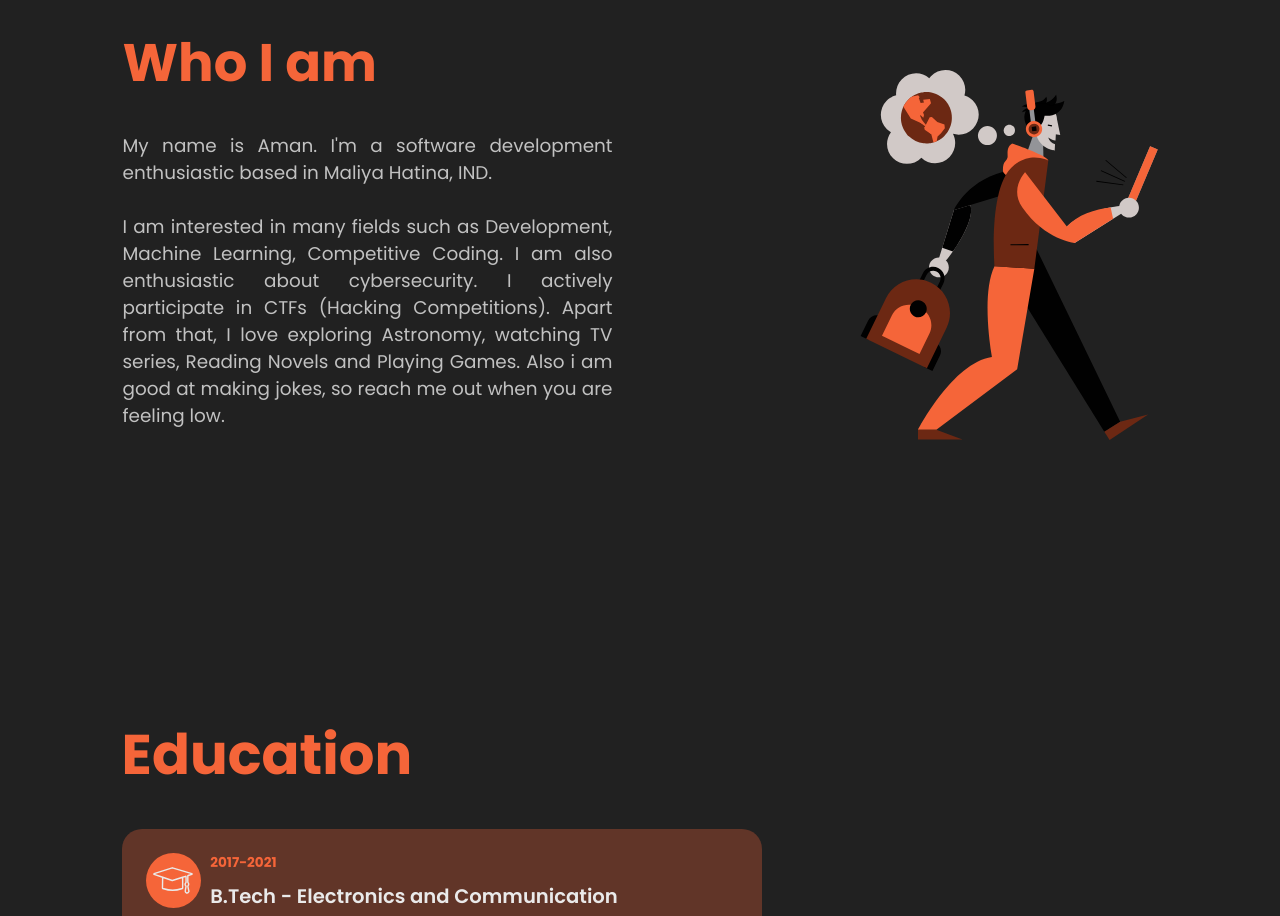
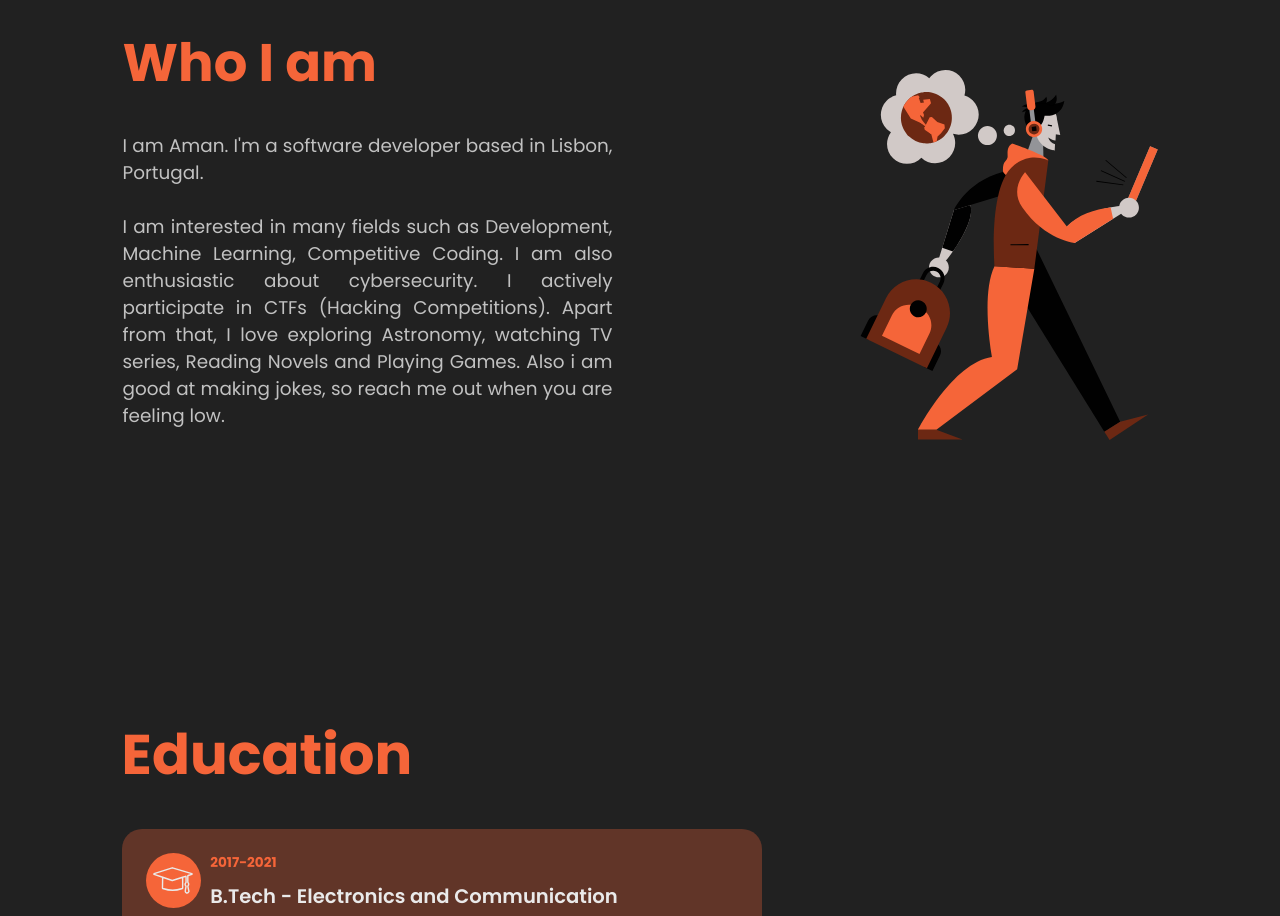
Before and after one commit to Amangondaliya555/Amangondaliya555.github.io, a React (Create React App) app: page / in a window 1280 px wide. Shown: the part 920-1836 px from the top of the page. Built offline with nearby package versions, Linux system fonts and the light colour scheme; a web font is replaced by a local one.

Commit message:
Update aboutData.js

```diff
--- a/src/data/aboutData.js
+++ b/src/data/aboutData.js
@@ -1,6 +1,6 @@
 export const aboutData = {
     title: "Who I am",
-    description1: "My name is Aman. I'm a software development enthusiastic based in Maliya Hatina, IND.",
+    description1: "I am Aman. I'm a software developer based in Lisbon, Portugal.",
     description2: "I am interested in many fields such as Development, Machine Learning, Competitive Coding. I am also enthusiastic about cybersecurity. I actively participate in CTFs (Hacking Competitions). Apart from that, I love exploring Astronomy, watching TV series, Reading Novels and Playing Games. Also i am good at making jokes, so reach me out when you are feeling low.",
     image: 1
 }
```
